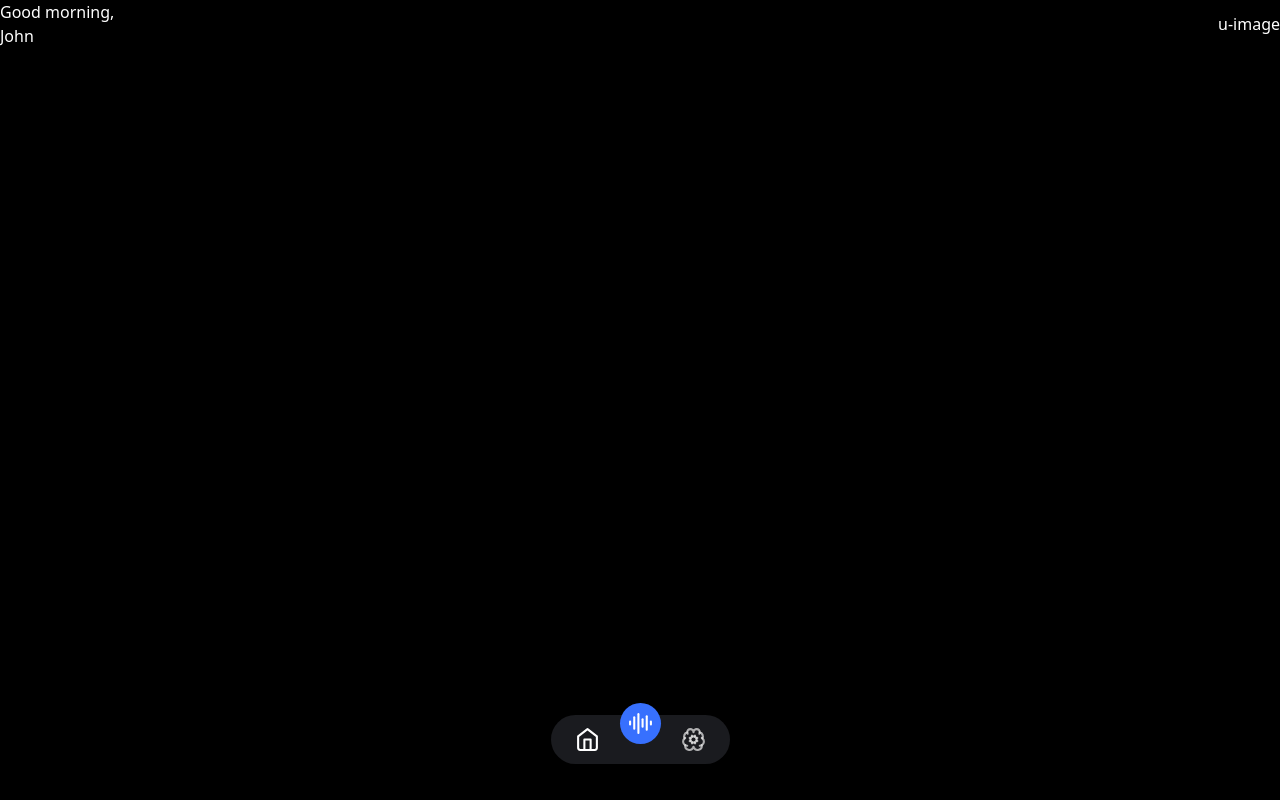
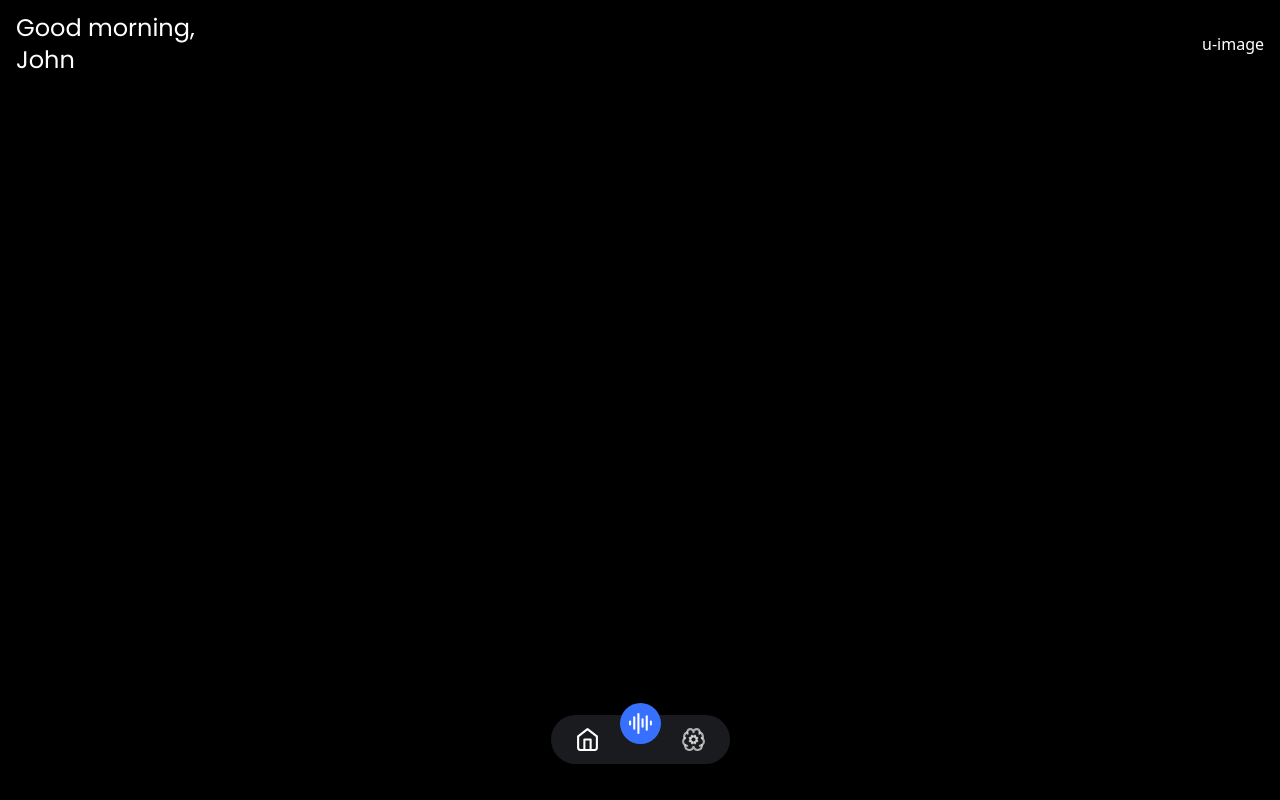
Before and after one commit to kentaurse/hashmind, a Next.js app: page /dashboard/home in a window 1280 px wide. Built offline with nearby package versions, Linux system fonts and the light colour scheme.

Commit message:
updated
Co-authored-by: kentaurse <kentaurse0212@gmail.com>
Co-authored-by: ksfactor <john0212.skill@gmail.com>

```diff
--- a/src/app/dashboard/home/page.tsx
+++ b/src/app/dashboard/home/page.tsx
@@ -12,8 +12,8 @@ export default function Dashboard() {
   }, []);
   return (
     <FlexColStart className="w-full h-full">
-      <FlexRowCenterBtw className="w-full">
-        <h1 className="">
+      <FlexRowCenterBtw className="w-full px-4 py-3">
+        <h1 className="font-ppEB text-2xl">
           Good morning,
           <br />
           <span className="">John</span>
```
